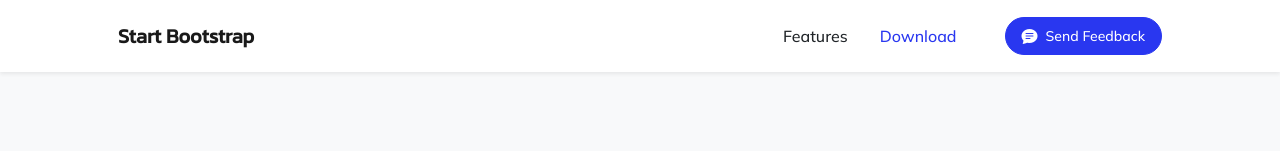
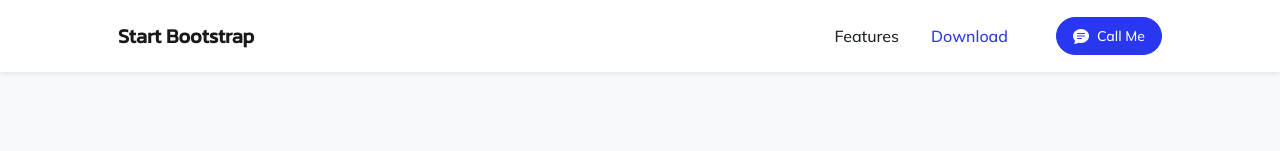
Before and after one commit to Abdulmajeed02/Landing_Page, a plain HTML site: page index.html in a window 1280 px wide. Shown: the top 151 px of the page. Drawn offline with nearby package versions, Linux system fonts and the light colour scheme.

Commit message:
Changed Feedback button

```diff
--- a/index.html
+++ b/index.html
@@ -34,7 +34,7 @@
                     <button class="btn btn-primary rounded-pill px-3 mb-2 mb-lg-0" data-bs-toggle="modal" data-bs-target="#feedbackModal">
                         <span class="d-flex align-items-center">
                             <i class="bi-chat-text-fill me-2"></i>
-                            <span class="small">Send Feedback</span>
+                            <span class="small">Call Me</span>
                         </span>
                     </button>
                 </div>
```
